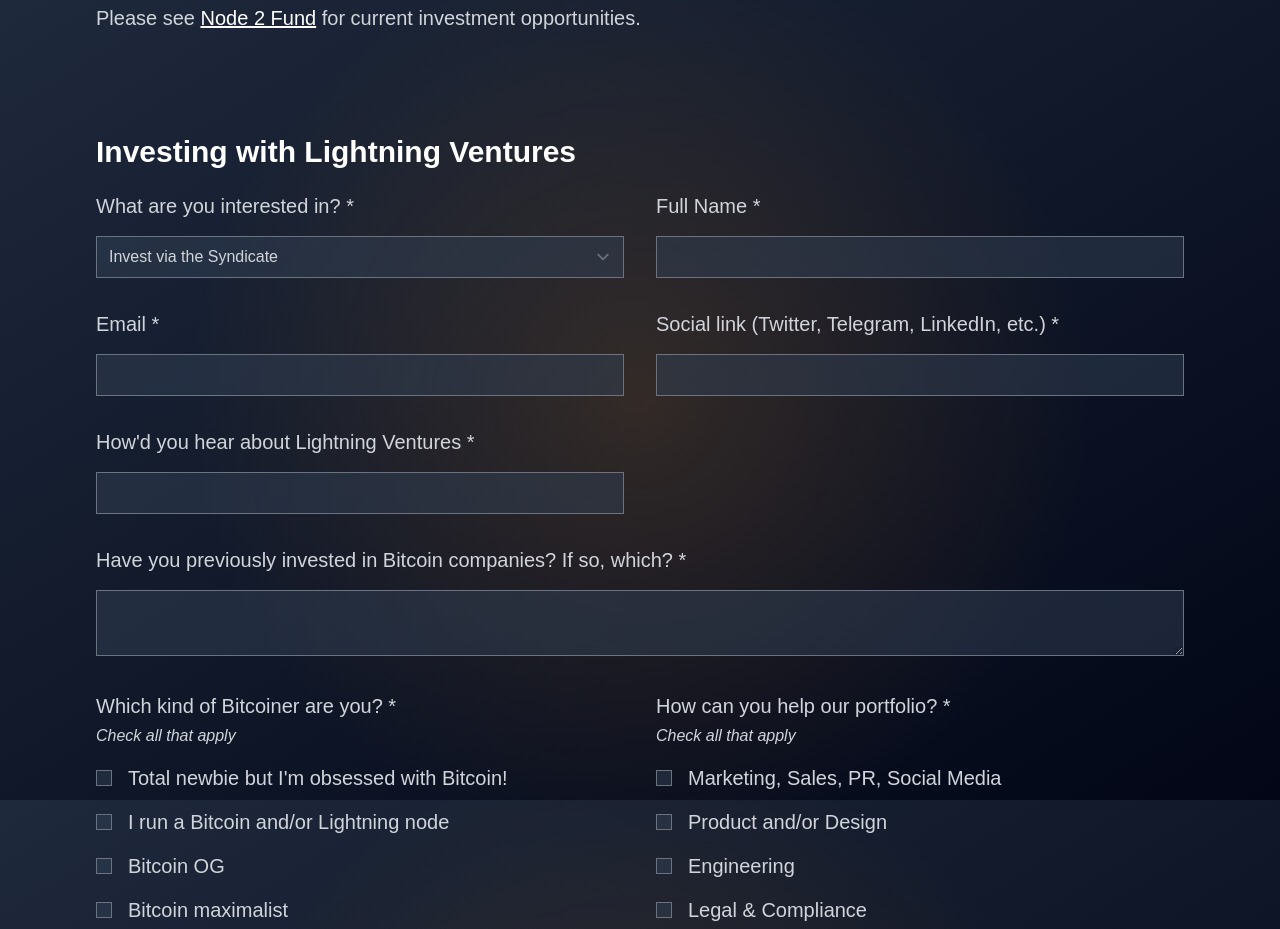
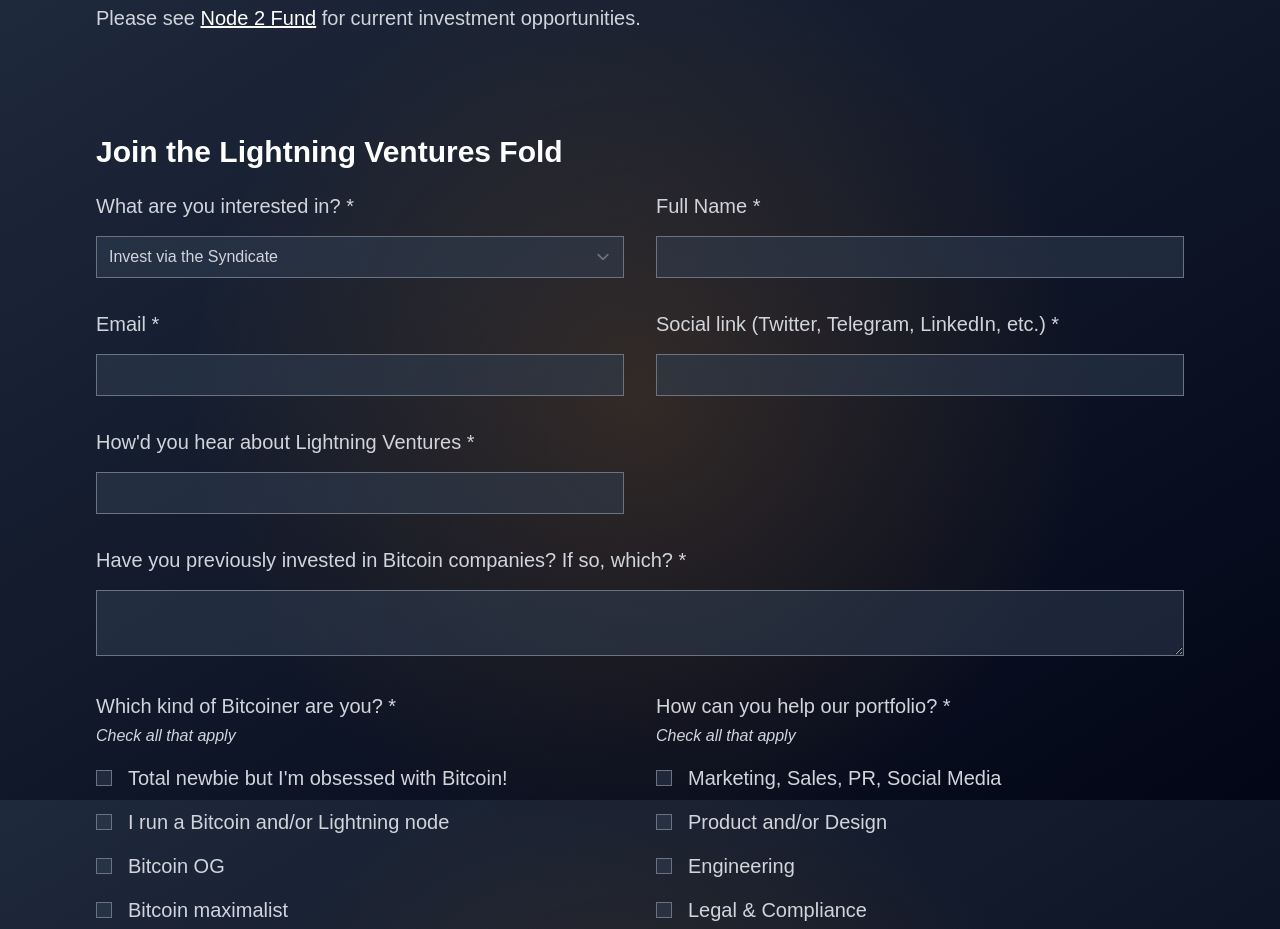
Before and after one commit to ltngventures/ltng-ventures, a SvelteKit app: page /investors in a window 1280 px wide. Shown: the part 3200-4129 px from the top of the page. Built offline with nearby package versions, Linux system fonts and the light colour scheme; a web font is replaced by a local one.

Commit message:
Minor changes to invest form

```diff
--- a/src/routes/investors/+page.svelte
+++ b/src/routes/investors/+page.svelte
@@ -213,7 +213,7 @@
 
 <div class="mb-16 pb-12 max-w-6xl mx-auto px-8 prose prose-invert md:prose-xl">
     <div>
-        <h3>Investing with Lightning Ventures</h3>
+        <h3>Join the Lightning Ventures Fold</h3>
         <form
             name="Investor Contact"
             id="investor-contact"
@@ -231,6 +231,7 @@
                     <option value="Syndicate">Invest via the Syndicate</option>
                     <option value="Node 2 Fund">Become an LP in Node 2 Fund</option>
                     <option value="Scout">Submit a Scout Deal</option>
+                    <option value="Learn">Learn more about Lightning Ventures</option>
                     <option value="Other">Other</option>
                 </select>
             </fieldset>
```
